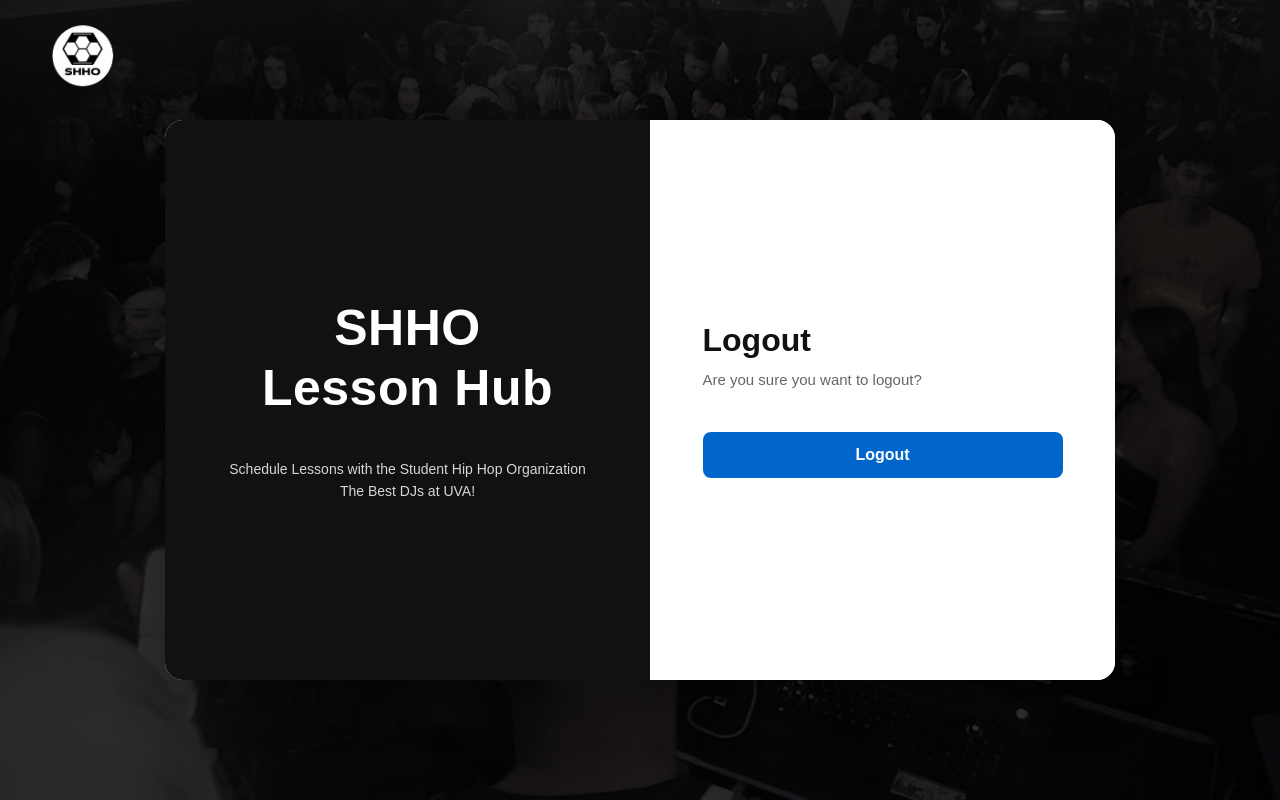
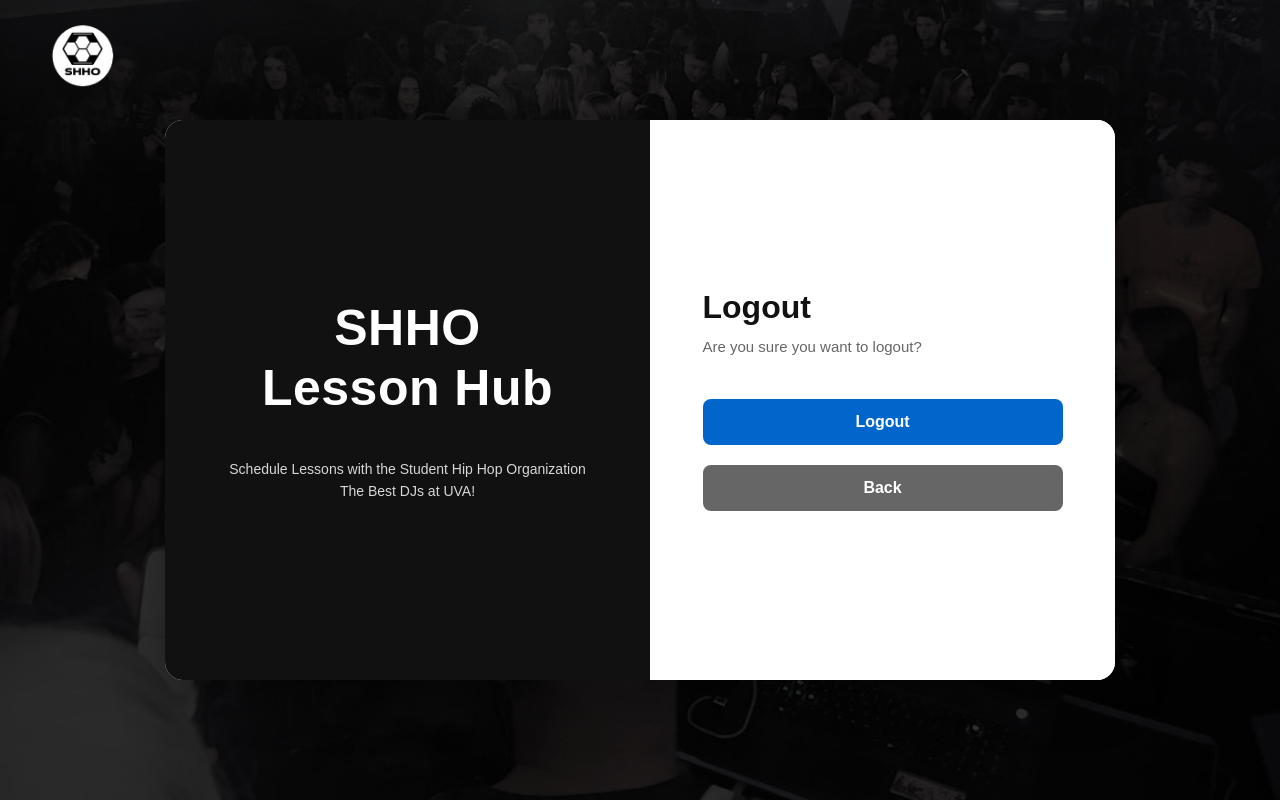
Before and after one commit to ayaanrsiddiqui/LessonSchedulerApp, a Django app: page /accounts/logout/ in a window 1280 px wide. Run offline with Django 5.2, Linux system fonts and the light colour scheme; the visitor is signed in with stand-in values (Sample User, id 1).

Commit message:
Added back button to logout page

```diff
--- a/templates/account/logout.html
+++ b/templates/account/logout.html
@@ -104,6 +104,29 @@ padding-top: 1;
 .left-panel{padding:40px 30px;}
 .login-panel{padding:36px 24px;}
 }
+
+.back-btn {
+    display: block;
+    width: 100%;
+    padding: 14px;
+    margin-top: 20px;
+
+    border-radius: 8px;
+    background: #666;
+    color: white;
+    text-align: center;
+    text-decoration: none;
+
+    font-size: 16px;
+    font-weight: 600;
+
+    transition: 0.2s ease;
+}
+
+.back-btn:hover {
+    background: #555;
+}
+
 </style>
 </head>
 <body>
@@ -141,10 +164,17 @@ padding-top: 1;
       <form method="post" action="{% url 'account_logout' %}">
         {% csrf_token %}
         {% if redirect_field_value %}
-          <input type="hidden" name="{{ redirect_field_name }}" value="{{ redirect_field_value }}">
+            <input type="hidden" name="{{ redirect_field_name }}" value="{{ redirect_field_value }}">
         {% endif %}
-        <button class="signin-btn" type="submit">{% trans 'Logout' %}</button>
+
+        <button class="signin-btn" type="submit">
+            {% trans 'Logout' %}
+        </button>
       </form>
+
+      <a href="{% url 'index' %}" class="back-btn">
+          Back
+      </a>
     </div>
   </div>
 </div>
```
